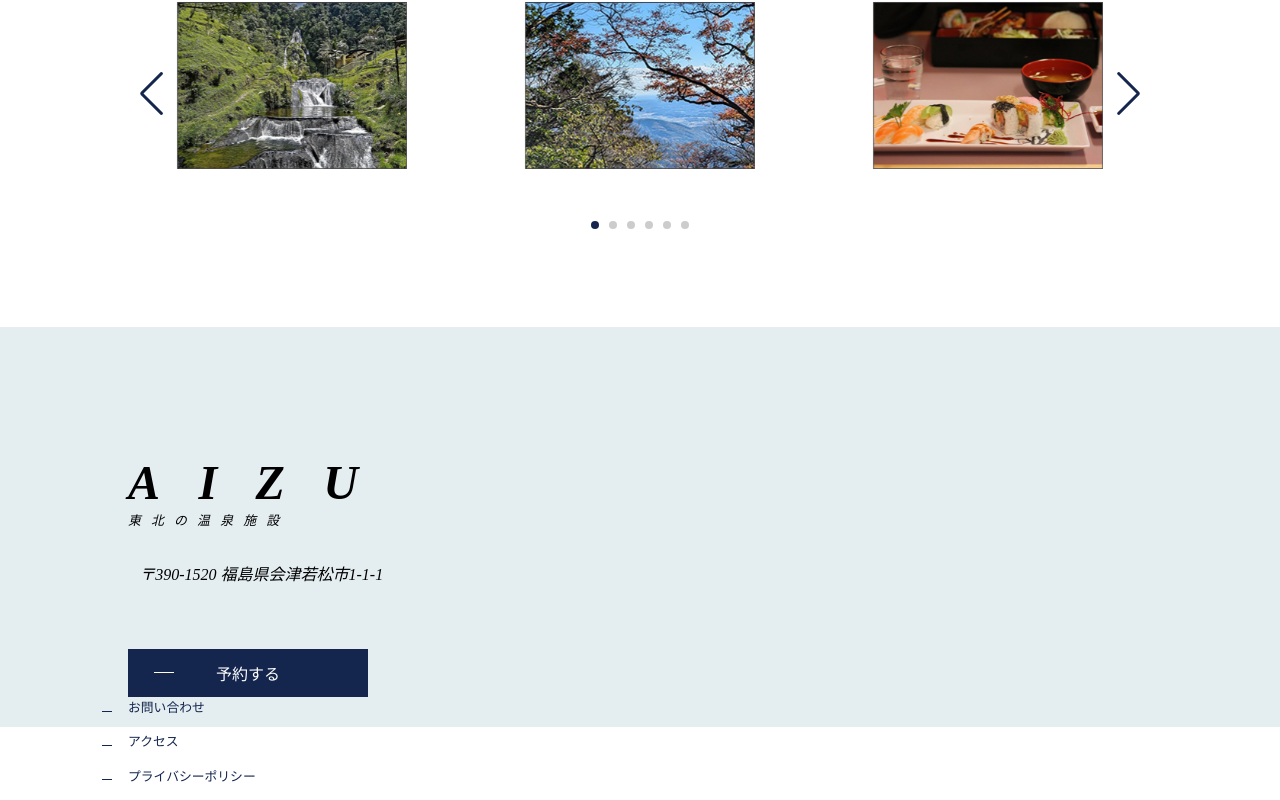
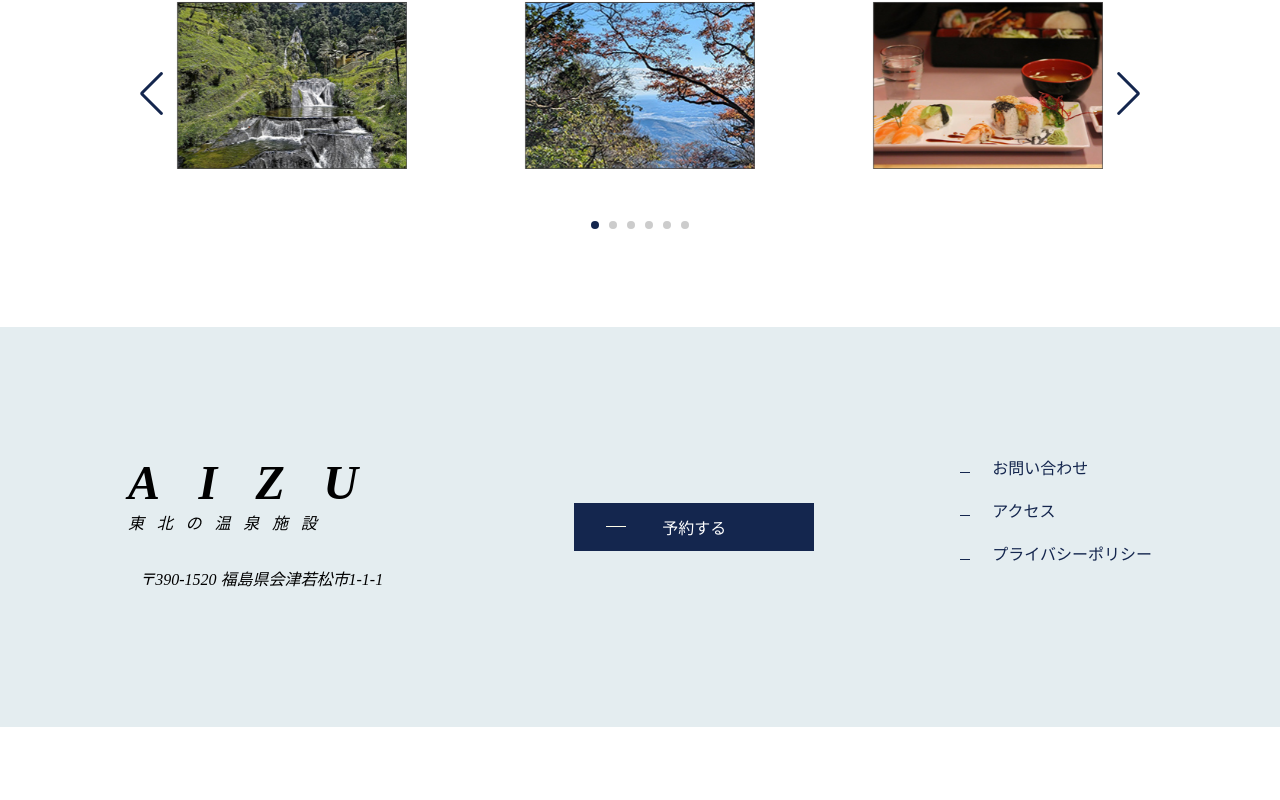
Before and after one commit to kouji-625/aizu-client, a React (Vite) app: page / in a window 1280 px wide. Shown: the part 6261-7061 px from the top of the page. After the commit the page ends 6988 px from the top, so only its background shows below. Built offline with nearby package versions, Linux system fonts and the light colour scheme.

Commit message:
Fix className conflict between Footer

```diff
--- a/src/components/top-page/Footer.jsx
+++ b/src/components/top-page/Footer.jsx
@@ -7,7 +7,7 @@ const Footer = () => {
     return(
         <>
      <section className="footer-area">
-      <div className="footer-container">
+      <div className="footer-top-container">
           <div className="footer-left">
             <h2>AIZU</h2>
             <span>東北の温泉施設</span>
--- a/src/styles/top-page/Footer.css
+++ b/src/styles/top-page/Footer.css
@@ -5,7 +5,7 @@
       height: 50vh;
       background-color: #e4edf0;
   }
-  .footer-container {
+  .footer-top-container {
       width: 80%;
       margin-inline: auto;
       display: flex;
```
